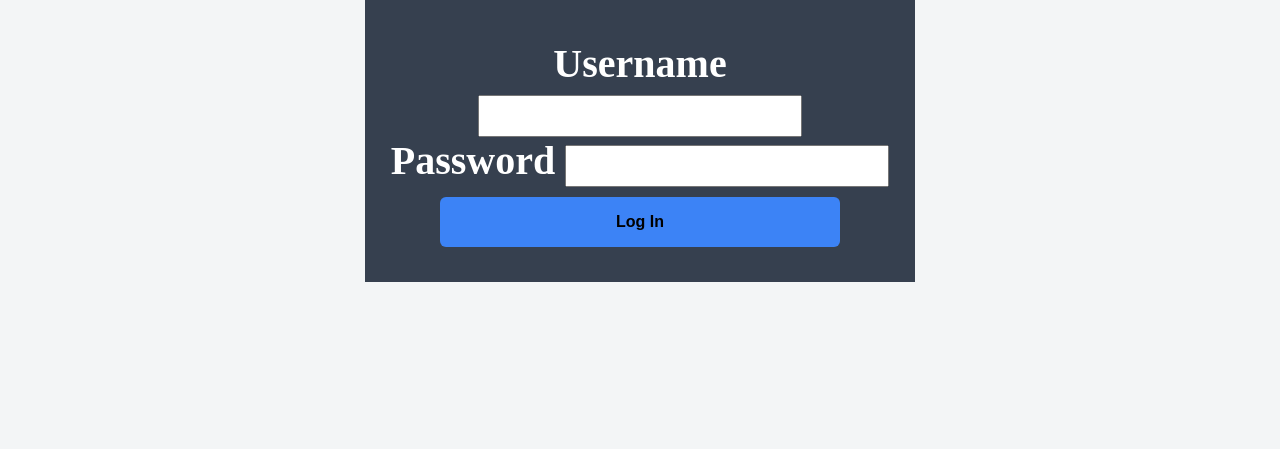
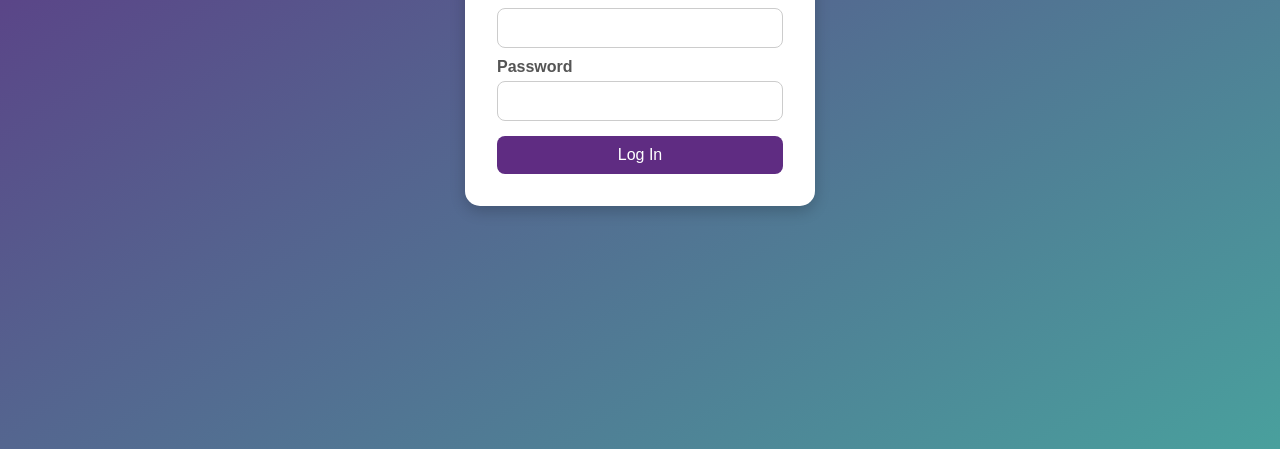
Before and after one commit to Emul1209/Codes, a plain HTML site: page index.html in a window 1280 px wide. Shown: the part 351-800 px from the top of the page. Drawn offline with Linux system fonts and the light colour scheme.

Commit message:
Add files via upload

```diff
--- a/style.css
+++ b/style.css
@@ -1,50 +1,98 @@
-
-#lgn{
-    max-width: 500px;
-    background-color: hsl(215,19%,26%);
-    color: white;
-    font-weight: bold;
-    padding: 25px;
-    margin: 10px;
-    align-content: center;
-    text-align: center;
-    width: fit-content;
-    height: auto;
-    font-size: 2.5rem;
-
-
+/* Reset margins and paddings */
+* {
+  margin: 0;
+  padding: 0;
+  box-sizing: border-box;
 }
 
-body{
-    display: flex;
-    height: 100vh;
-    justify-content: center;
-    align-items: center;
-    margin: auto;
-    background-color: hsl(210,15%,96%);
-}
-input{
-   font-size: 1.5rem;
-   padding: 5px;
-}
-button{
-    border: none;
-    font-size: 1rem;
-    padding: 0.75rem 1.5rem;
-    margin: 10px;
-    text-align: center;
-    width: 400px;
-    height: 50px;
-    font-weight: bold;
-    font-size: 1rem;
-    background-color: hsl(217,91%,60%);
-    border-radius: 6px;
-    cursor: pointer;
-    transition: background 0.2 ease, box-shadow 0.2 ease;
+/* Body style */
+body {
+  font-family: Arial, sans-serif;
+  background: linear-gradient(to bottom right, #5f2c82, #49a09d);
+  display: flex;
+  justify-content: center;
+  align-items: center;
+  height: 100vh;
 }
 
-button:hover{
-    background: #2563EB;
-    box-shadow: 0 4px 12px rgba(59, 130, 246, 0.4);
+/* Login box */
+#lgn {
+  background: white;
+  padding: 2rem;
+  border-radius: 15px;
+  box-shadow: 0 5px 15px rgba(0,0,0,0.2);
+  width: 100%;
+  max-width: 350px; /* Prevent it from getting too wide */
+}
 
+/* Heading */
+#greetings {
+  text-align: center;
+  margin-bottom: 1.5rem;
+  color: #333;
 }
+
+/* Labels and inputs */
+label {
+  display: block;
+  margin-top: 10px;
+  font-weight: bold;
+  color: #555;
+}
+
+input {
+  width: 100%;
+  padding: 10px;
+  margin-top: 5px;
+  border: 1px solid #ccc;
+  border-radius: 8px;
+  font-size: 1rem;
+}
+
+/* Button */
+#inLog {
+  width: 100%;
+  padding: 10px;
+  background-color: #5f2c82;
+  color: white;
+  border: none;
+  border-radius: 8px;
+  font-size: 1rem;
+  margin-top: 15px;
+  cursor: pointer;
+  transition: 0.3s ease;
+}
+
+#inLog:hover {
+  background-color: #49a09d;
+}
+
+/* For small phones */
+@media (max-width: 480px) {
+  #lgn {
+    width: 90%;
+    padding: 1.5rem;
+  }
+
+  #greetings {
+    font-size: 1.2rem;
+  }
+
+  input, #inLog {
+    font-size: 0.9rem;
+  }
+}
+
+/* For tablets */
+@media (min-width: 481px) and (max-width: 768px) {
+  #lgn {
+    width: 70%;
+  }
+}
+
+/* For large screens */
+@media (min-width: 769px) {
+  #lgn {
+    width: 400px;
+  }
+}
```
